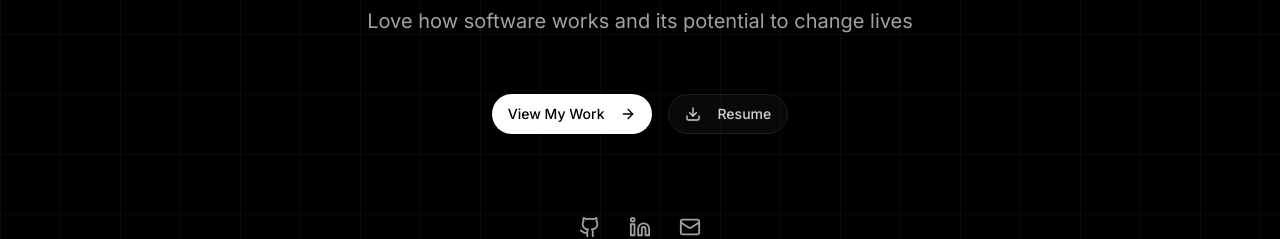
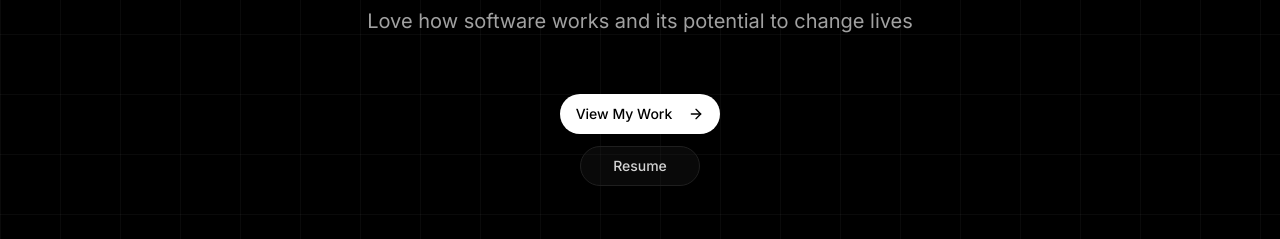
Before and after one commit to sourav6563/sourav-portfolio, a Next.js app: page / in a window 1280 px wide. Shown: the part 506-745 px from the top of the page. Built offline with nearby package versions, Linux system fonts and the light colour scheme; no server answers.

Commit message:
style: Remove download icon from resume button and update button group layout to a column.

```diff
--- a/src/components/hero.tsx
+++ b/src/components/hero.tsx
@@ -1,6 +1,6 @@
 import Image from "next/image";
 import { Button } from "@/components/ui/button";
-import { ArrowRight, Download, Github, Linkedin, Mail } from "lucide-react";
+import { ArrowRight, Github, Linkedin, Mail } from "lucide-react";
 
 export function Hero() {
   return (
@@ -33,7 +33,7 @@ export function Hero() {
             Love how software works and its potential to change lives
           </p>
         </div>
-        <div className="flex flex-wrap items-center justify-center gap-4 pt-6">
+        <div className="flex flex-col items-center gap-3 pt-6">
           <Button asChild size="lg" className="rounded-full px-8 bg-white text-black hover:bg-neutral-200 transition-all duration-200 cursor-pointer">
             <a href="#featured" className="flex items-center">
               View My Work <ArrowRight className="ml-2 h-4 w-4" />
@@ -41,7 +41,6 @@ export function Hero() {
           </Button>
           <Button asChild size="lg" variant="outline" className="rounded-full px-8 border-white/15 bg-white/5 text-neutral-300 hover:bg-white/10 hover:text-white hover:border-white/25 transition-all duration-200 cursor-pointer">
             <a href="/Sourav_Mahato_Resume.pdf" target="_blank" rel="noreferrer" className="flex items-center">
-              <Download className="mr-2 h-4 w-4" />
               Resume
             </a>
           </Button>
```
